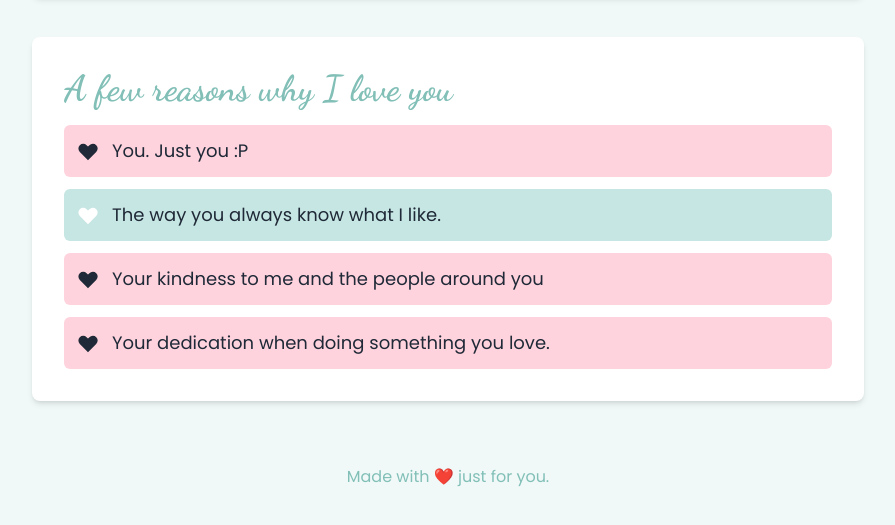
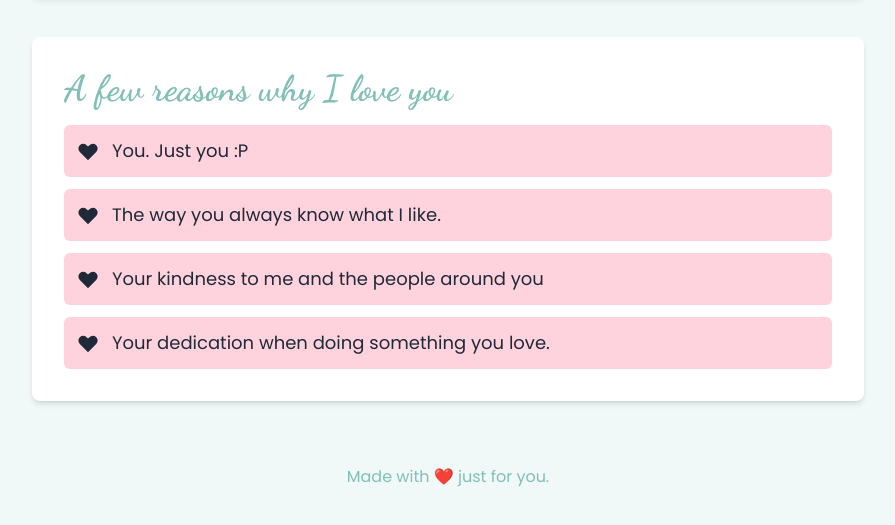
Before and after one commit to castilloaesha-create/LOVEY, a plain HTML site: page index.html in a window 1280 px wide. Shown: the part 1077-1602 px from the top of the page, without its empty margins (192-1087 px from the left). Drawn offline with nearby package versions, Linux system fonts and the light colour scheme.

Commit message:
Replace mint background with cotton candy

```diff
--- a/index.html
+++ b/index.html
@@ -77,8 +77,8 @@
                     <svg class="w-6 h-6 mr-3 text-bubble-gum" fill="currentColor" viewBox="0 0 20 20"><path fill-rule="evenodd" d="M3.172 5.172a4 4 0 015.656 0L10 6.343l1.172-1.171a4 4 0 115.656 5.656L10 17.657l-6.828-6.829a4 4 0 010-5.656z" clip-rule="evenodd"></path></svg>
                     You. Just you :P
                 </li>
-                <li class="flex items-center text-lg p-3 rounded-md bg-mint">
-                    <svg class="w-6 h-6 mr-3 text-white" fill="currentColor" viewBox="0 0 20 20"><path fill-rule="evenodd" d="M3.172 5.172a4 4 0 015.656 0L10 6.343l1.172-1.171a4 4 0 115.656 5.656L10 17.657l-6.828-6.829a4 4 0 010-5.656z" clip-rule="evenodd"></path></svg>
+                <li class="flex items-center text-lg p-3 rounded-md bg-cotton-candy">
+                    <svg class="w-6 h-6 mr-3 text-bubble-gum" fill="currentColor" viewBox="0 0 20 20"><path fill-rule="evenodd" d="M3.172 5.172a4 4 0 015.656 0L10 6.343l1.172-1.171a4 4 0 115.656 5.656L10 17.657l-6.828-6.829a4 4 0 010-5.656z" clip-rule="evenodd"></path></svg>
                     The way you always know what I like.
                 </li>
                 <li class="flex items-center text-lg p-3 rounded-md bg-cotton-candy">
```
